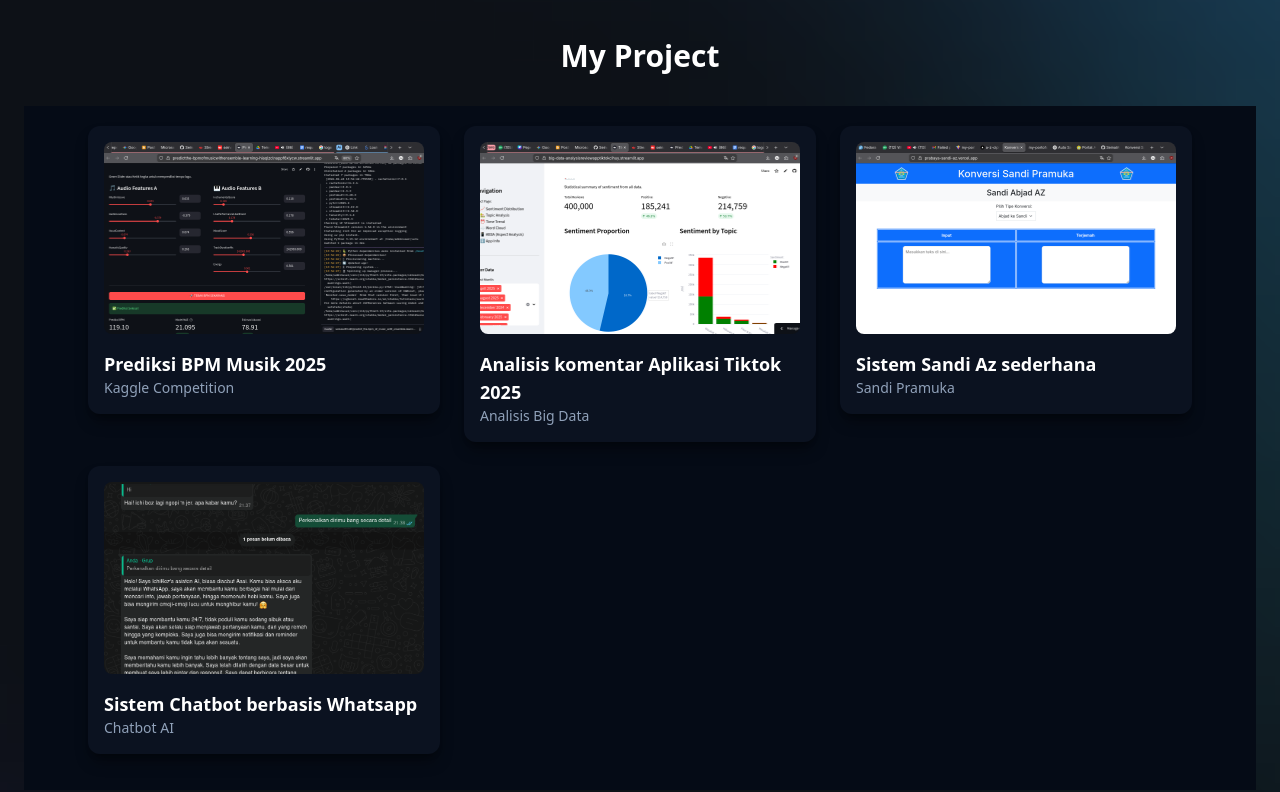
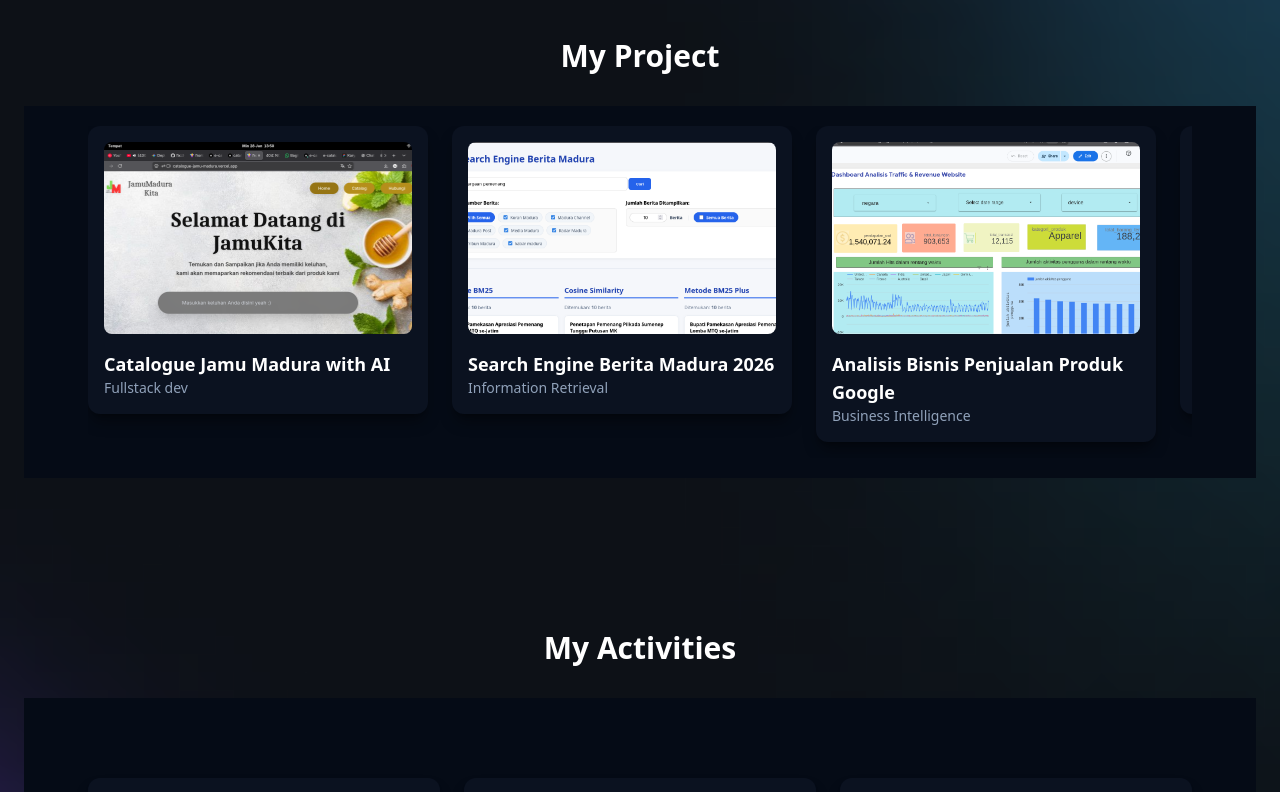
Before and after one commit to SeinalArifin149/My-Portofolio, a React (Vite) app: page / in a window 1280 px wide. Shown: the part 1200-1992 px from the top of the page. Built offline with nearby package versions, Linux system fonts and the light colour scheme.

Commit message:
Fix::Renew slice list project

```diff
--- a/src/pages/project/list.tsx
+++ b/src/pages/project/list.tsx
@@ -1,10 +1,32 @@
 import { motion } from "framer-motion"; // Import motion
 import { ActivityCard } from "../../components";
 import BpmImg from "./img/bpm.png";
-import AbdImg from "./img/ABD.png"
-import SandiImg from "./img/sandi.png"
-import ChatImg from "./img/chatbot.png"
+import AbdImg from "./img/ABD.png";
+import SandiImg from "./img/sandi.png";
+import ChatImg from "./img/chatbot.png";
+import CatalogueImg from "./img/catalogue_jamu.png";
+import IRImg from "./img/IR.png";
+import BIImg from "./img/BI.png";
+
 const portfolios = [
+    {
+        title: "Catalogue Jamu Madura with AI",
+        category: "Fullstack dev",
+        image: CatalogueImg,
+        link: "https://catalogue-jamu-madura.vercel.app/"
+    },
+    {
+        title: "Search Engine Berita Madura 2026",
+        category: "Information Retrieval",
+        image: IRImg,
+        link: "https://information-retrieval-kappa.vercel.app/"
+    },
+    {
+        title: "Analisis Bisnis Penjualan Produk Google",
+        category: "Business Intelligence",
+        image: BIImg,
+        link: "https://datastudio.google.com/u/0/reporting/86903052-688c-474a-bf3b-44185fba0df9/page/tEnnC"
+    },
     {
         title: "Prediksi BPM Musik 2025",
         category: "Kaggle Competition",
@@ -29,21 +51,16 @@ const portfolios = [
         image: ChatImg,
         link: "https://wa.me/+6289676013629"
     },
-
 ];
 
-// Konfigurasi animasi container (induk)
 const containerVariants = {
     hidden: { opacity: 0 },
     visible: {
         opacity: 1,
-        transition: {
-            staggerChildren: 0.2, // Jeda antar item 0.2 detik
-        },
+        transition: { staggerChildren: 0.2 },
     },
 };
 
-// Konfigurasi animasi tiap card (anak)
 const itemVariants = {
     hidden: { y: 20, opacity: 0 },
     visible: {
@@ -57,24 +74,26 @@ export default function ProjectSection() {
     return (
         <section className="bg-[#050b16] py-5">
             <div className="max-w-6xl mx-auto px-6">
-                {/* GRID RESPONSIVE */}
+                {/* HORIZONTAL SCROLL UTAMA */}
                 <motion.div
                     variants={containerVariants}
                     initial="hidden"
                     whileInView="visible"
                     viewport={{ once: true, amount: 0.2 }}
-                    className="flex gap-6 overflow-x-auto pb-4
-                        sm:grid sm:grid-cols-2
-                        lg:grid-cols-3
-                        sm:overflow-visible"
+                    className="scrollbar-thin scrollbar-thumb-zinc-800 flex gap-6 overflow-x-auto pb-4 snap-x snap-mandatory"
                 >
                     {portfolios.map((item, index) => (
-                        <motion.div key={index}
-                        variants={itemVariants}
-                        className="
-                        min-w-[85%]
-                        sm:min-w-0
-                        "
+                        <motion.div
+                            key={index}
+                            variants={itemVariants}
+                            className="
+                            min-w-[85%]
+
+                            sm:min-w-0
+                            sm:w-[340px]
+                            flex-shrink-0
+                            snap-center
+                            "
                         >
                             <ActivityCard {...item} />
                         </motion.div>
```
